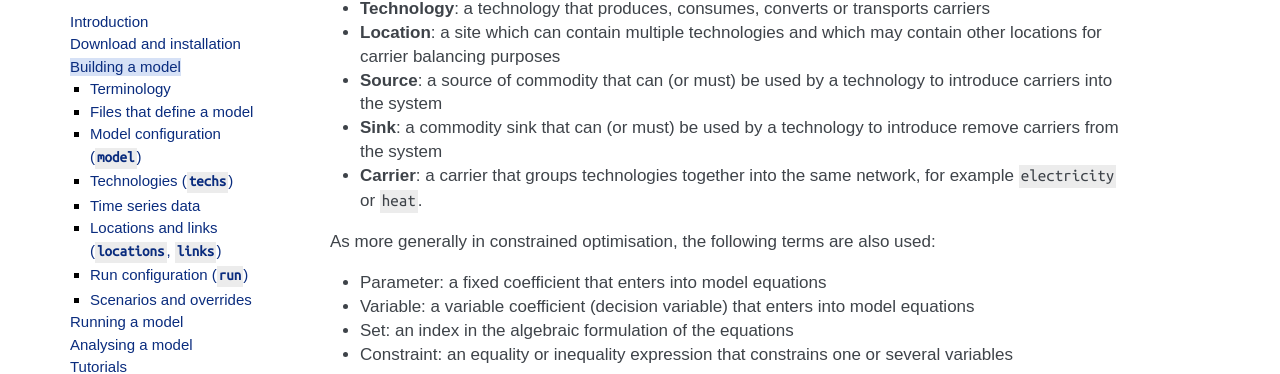
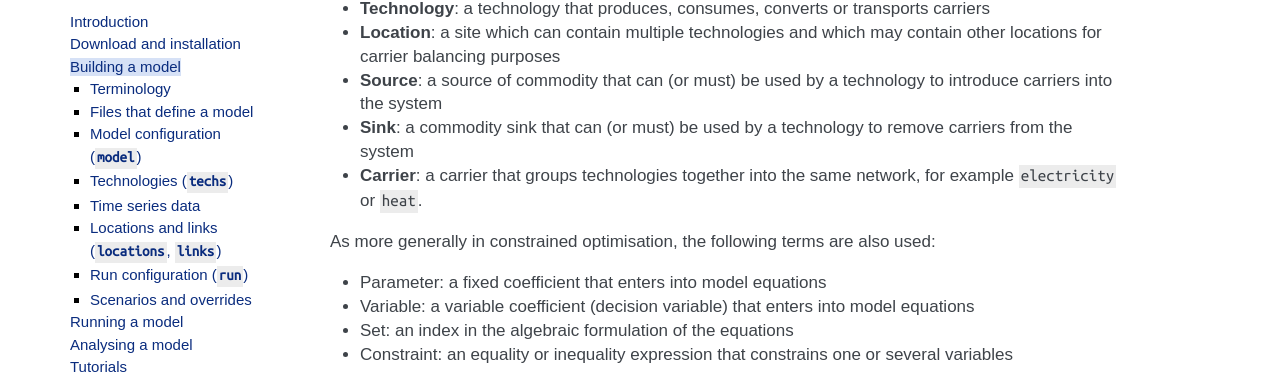
Before and after one commit to calliope-project/calliope, a Sphinx documentation site: the page built from doc/user/building.rst, in a window 1280 px wide and 900 px high, scrolled down 410 px. Shown: the part 142-516 px from the top of the window. Built offline with Sphinx 7.4.7, drawn with Linux system fonts in a browser that asks for light colours; some web fonts are replaced; pages that are not in the unit, such as notebooks, are missing from menus; a script that is not in the unit is left out.

Commit message:
Update building.rst

```diff
--- a/doc/user/building.rst
+++ b/doc/user/building.rst
@@ -15,7 +15,7 @@ The terminology defined here is used throughout the documentation and the model
 * **Technology**: a technology that produces, consumes, converts or transports carriers
 * **Location**: a site which can contain multiple technologies and which may contain other locations for carrier balancing purposes
 * **Source**: a source of commodity that can (or must) be used by a technology to introduce carriers into the system
-* **Sink**: a commodity sink that can (or must) be used by a technology to introduce remove carriers from the system
+* **Sink**: a commodity sink that can (or must) be used by a technology to remove carriers from the system
 * **Carrier**: a carrier that groups technologies together into the same network, for example ``electricity`` or ``heat``.
 
 As more generally in constrained optimisation, the following terms are also used:
```
